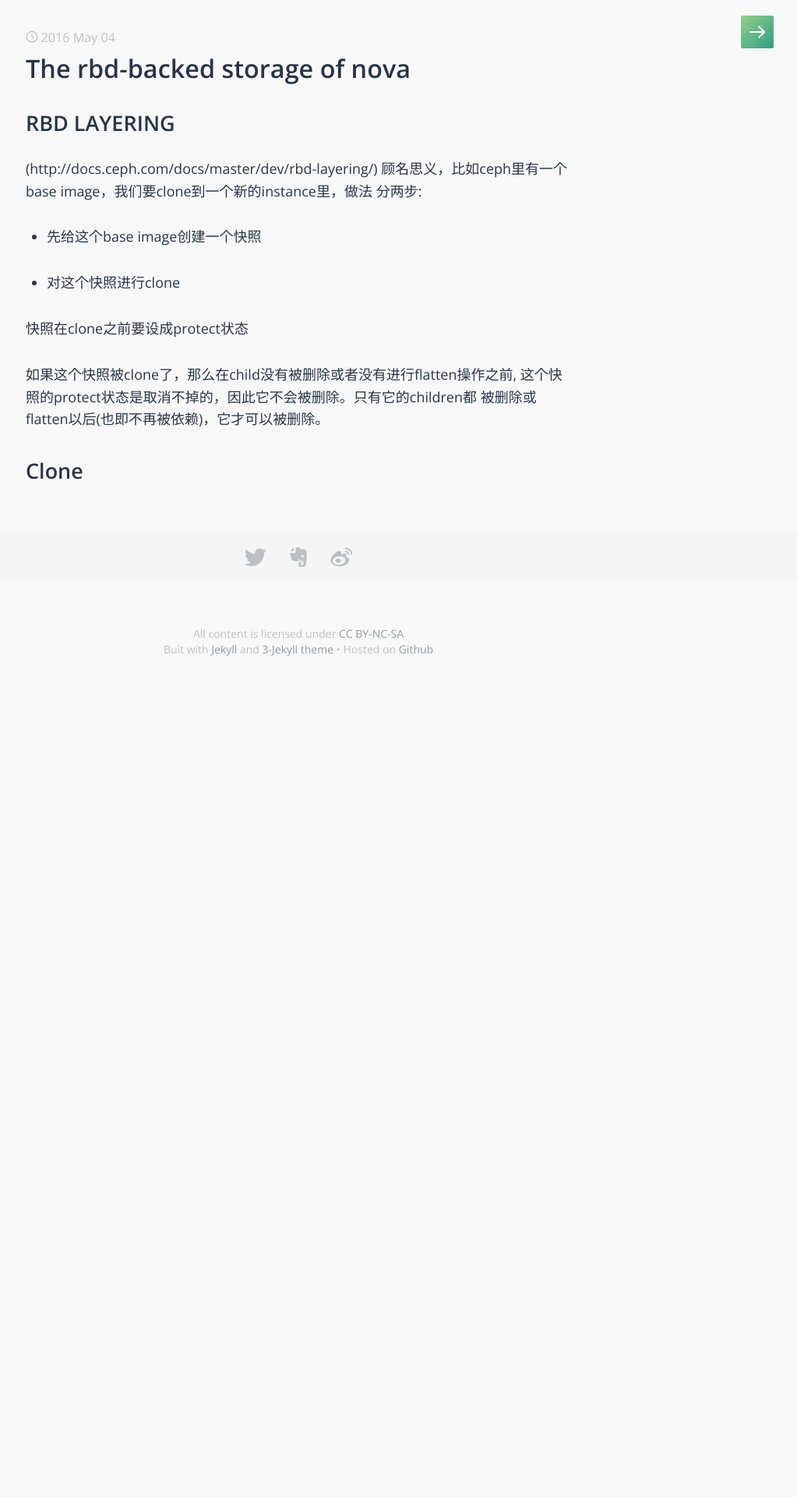
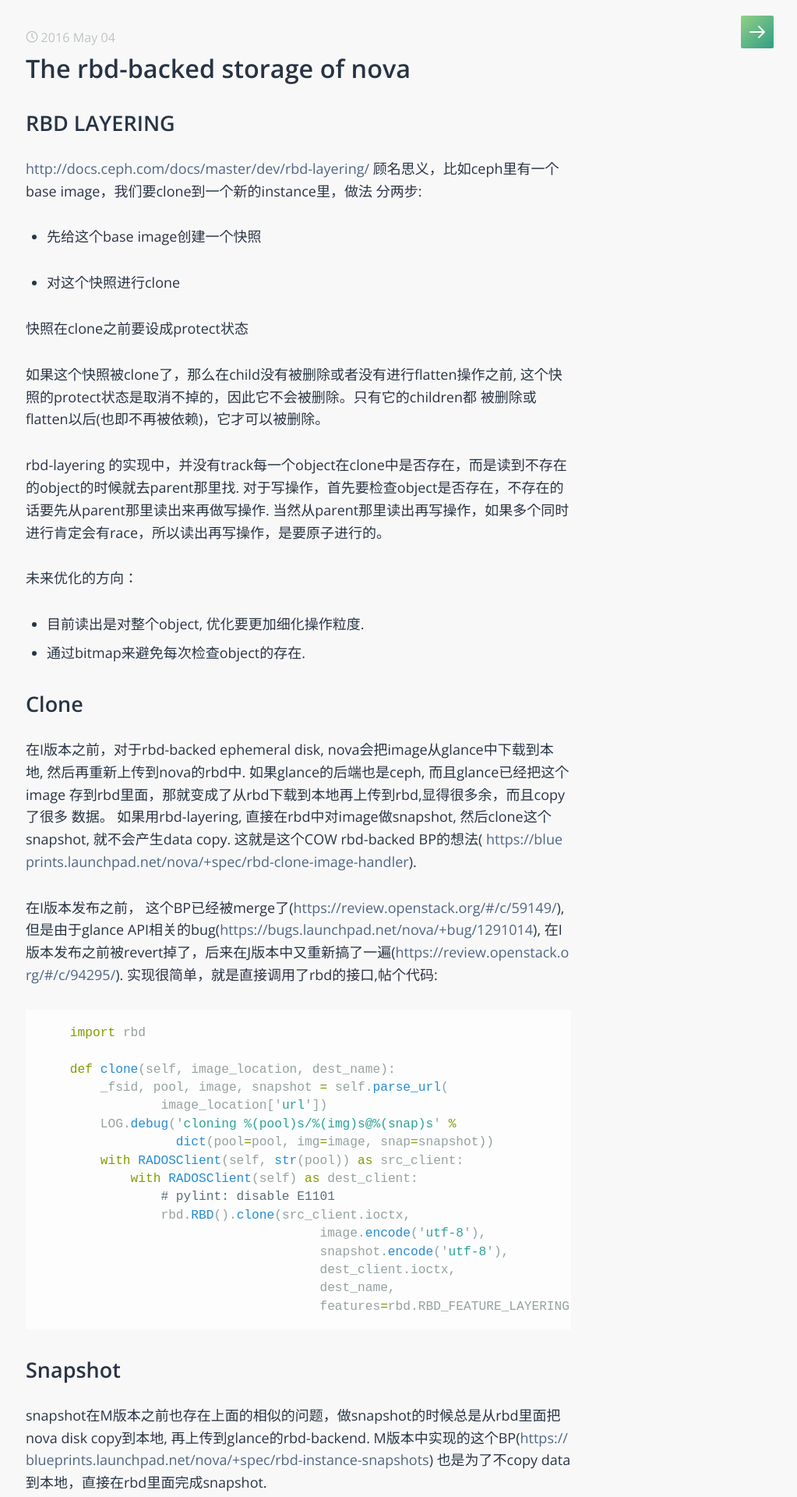
Before and after one commit to gaowanlong/gaowanlong.github.com, a Jekyll site: the page built from _posts/2016-05-04-the-rbd-backed-storage-of-nova.md, in a window 1280 px wide. Shown: the top 1920 px of the page at 78% size, without its empty margins (257-1280 px from the left). Built offline with Jekyll 4.4.1, drawn with Linux system fonts in a browser that asks for light colours; some web fonts are replaced; comment, search, counter and statistics services are not loaded; some of the changed text lies outside the part shown.

Commit message:
rbd clone and snapshot

````diff
--- a/_posts/2016-05-04-the-rbd-backed-storage-of-nova.md
+++ b/_posts/2016-05-04-the-rbd-backed-storage-of-nova.md
@@ -8,7 +8,7 @@ tags: []
 
 RBD LAYERING
 ============
-(http://docs.ceph.com/docs/master/dev/rbd-layering/)
+<http://docs.ceph.com/docs/master/dev/rbd-layering/>
 顾名思义，比如ceph里有一个base image，我们要clone到一个新的instance里，做法
 分两步:
 
@@ -22,5 +22,100 @@ RBD LAYERING
 这个快照的protect状态是取消不掉的，因此它不会被删除。只有它的children都
 被删除或flatten以后(也即不再被依赖)，它才可以被删除。
 
+rbd-layering 的实现中，并没有track每一个object在clone中是否存在，而是读到不存在
+的object的时候就去parent那里找. 对于写操作，首先要检查object是否存在，不存在的
+话要先从parent那里读出来再做写操作. 当然从parent那里读出再写操作，如果多个同时
+进行肯定会有race，所以读出再写操作，是要原子进行的。
+
+未来优化的方向：
+
+* 目前读出是对整个object, 优化要更加细化操作粒度.
+* 通过bitmap来避免每次检查object的存在.
+
 Clone
 ====
+
+在I版本之前，对于rbd-backed ephemeral disk, nova会把image从glance中下载到本地,
+然后再重新上传到nova的rbd中. 如果glance的后端也是ceph, 而且glance已经把这个image
+存到rbd里面，那就变成了从rbd下载到本地再上传到rbd,显得很多余，而且copy了很多
+数据。 如果用rbd-layering, 直接在rbd中对image做snapshot, 然后clone这个snapshot,
+就不会产生data copy. 这就是这个COW rbd-backed BP的想法( <https://blueprints.launchpad.net/nova/+spec/rbd-clone-image-handler>).
+
+在I版本发布之前， 这个BP已经被merge了(<https://review.openstack.org/#/c/59149/>),
+但是由于glance API相关的bug(<https://bugs.launchpad.net/nova/+bug/1291014>),
+在I版本发布之前被revert掉了，后来在J版本中又重新搞了一遍(<https://review.openstack.org/#/c/94295/>).
+实现很简单，就是直接调用了rbd的接口,帖个代码:
+
+```python
+    import rbd
+
+    def clone(self, image_location, dest_name):
+        _fsid, pool, image, snapshot = self.parse_url(
+                image_location['url'])
+        LOG.debug('cloning %(pool)s/%(img)s@%(snap)s' %
+                  dict(pool=pool, img=image, snap=snapshot))
+        with RADOSClient(self, str(pool)) as src_client:
+            with RADOSClient(self) as dest_client:
+                # pylint: disable E1101
+                rbd.RBD().clone(src_client.ioctx,
+                                     image.encode('utf-8'),
+                                     snapshot.encode('utf-8'),
+                                     dest_client.ioctx,
+                                     dest_name,
+                                     features=rbd.RBD_FEATURE_LAYERING)
+```
+
+Snapshot
+========
+
+snapshot在M版本之前也存在上面的相似的问题，做snapshot的时候总是从rbd里面把nova
+disk copy到本地, 再上传到glance的rbd-backend. M版本中实现的这个BP(<https://blueprints.launchpad.net/nova/+spec/rbd-instance-snapshots>)
+也是为了不copy data到本地，直接在rbd里面完成snapshot.
+
+基本步骤是:
+
+* 在ceph pool中给nova ephemeral disk 创建一个RBD snapshot.
+* 将上面创建的snapshot clone到glance的RBD pool中。
+* 对这个clone进行deep-flatten操作, 去除这个clone对parent snapshot的依赖.
+* 去除依赖后，删掉这个parent snapshot.
+* 把flatten过的这个clone的location更新到glance中.
+
+帖nova的代码来对应上面的步骤:
+
+```python
+   def direct_snapshot(self, context, snapshot_name, image_format,
+                        image_id, base_image_id):
+        """Creates an RBD snapshot directly.
+        """
+        fsid = self.driver.get_fsid()
+        # NOTE(nic): Nova has zero comprehension of how Glance's image store
+        # is configured, but we can infer what storage pool Glance is using
+        # by looking at the parent image.  If using authx, write access should
+        # be enabled on that pool for the Nova user
+        parent_pool = self._get_parent_pool(context, base_image_id, fsid)
+
+        # Snapshot the disk and clone it into Glance's storage pool.  librbd
+        # requires that snapshots be set to "protected" in order to clone them
+        self.driver.create_snap(self.rbd_name, snapshot_name, protect=True)
+        location = {'url': 'rbd://%(fsid)s/%(pool)s/%(image)s/%(snap)s' %
+                           dict(fsid=fsid,
+                                pool=self.pool,
+                                image=self.rbd_name,
+                                snap=snapshot_name)}
+        try:
+            self.driver.clone(location, image_id, dest_pool=parent_pool)
+            # Flatten the image, which detaches it from the source snapshot
+            self.driver.flatten(image_id, pool=parent_pool)
+        finally:
+            # all done with the source snapshot, clean it up
+            self.cleanup_direct_snapshot(location)
+
+        # Glance makes a protected snapshot called 'snap' on uploaded
+        # images and hands it out, so we'll do that too.  The name of
+        # the snapshot doesn't really matter, this just uses what the
+        # glance-store rbd backend sets (which is not configurable).
+        self.driver.create_snap(image_id, 'snap', pool=parent_pool,
+                                protect=True)
+        return ('rbd://%(fsid)s/%(pool)s/%(image)s/snap' %
+                dict(fsid=fsid, pool=parent_pool, image=image_id))
+```
````
